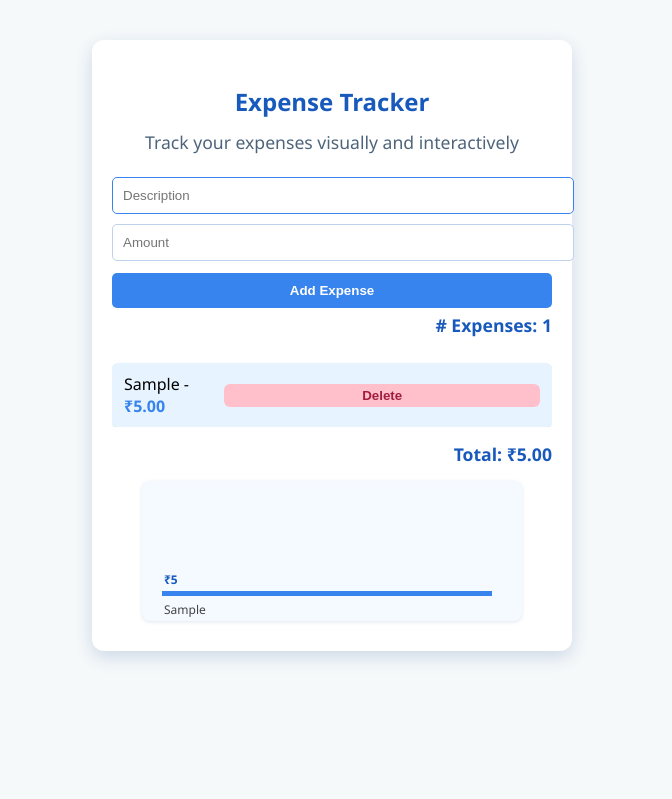
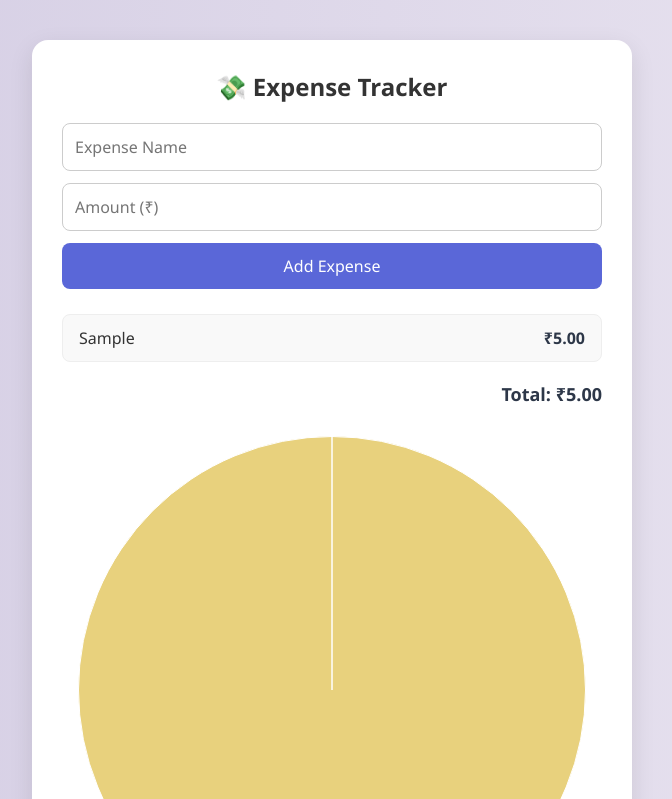
Before and after one commit to YuvaM-2006/Expense-tracker, a plain HTML site: page index.html in a window 1280 px wide. Both pictures are taken after typing "Sample", "5" into the empty fields and a click on the button "Add Expense". Shown: the top 799 px of the page, without its empty margins (308-980 px from the left). Drawn offline with nearby package versions, Linux system fonts and the light colour scheme.

Commit message:
Update index.html

```diff
--- a/index.html
+++ b/index.html
@@ -2,210 +2,196 @@
 <html lang="en">
 <head>
   <meta charset="UTF-8">
-  <title>Enhanced Expense Tracker</title>
+  <title>Expense Tracker</title>
+  <script src="https://cdn.jsdelivr.net/npm/chart.js"></script>
   <style>
-    body {
-      font-family: 'Segoe UI', Arial, sans-serif;
+    * {
+      box-sizing: border-box;
+      font-family: 'Segoe UI', Tahoma, Geneva, Verdana, sans-serif;
       margin: 0;
       padding: 0;
-      background: #f6f9fa;
     }
+
+    body {
+      background: linear-gradient(to right, #d3cce3, #e9e4f0);
+      padding: 40px;
+      display: flex;
+      justify-content: center;
+    }
+
     .container {
-      max-width: 440px;
-      background: #fff;
-      margin: 40px auto;
-      padding: 25px 20px 30px 20px;
-      border-radius: 12px;
-      box-shadow: 0 6px 18px #ccd7e6;
-      position: relative;
+      max-width: 600px;
+      background: white;
+      border-radius: 16px;
+      padding: 30px;
+      box-shadow: 0 8px 24px rgba(0, 0, 0, 0.1);
+      width: 100%;
     }
+
     h2 {
       text-align: center;
-      color: #185abc;
-      font-weight: 600;
-      margin-bottom: 10px;
+      margin-bottom: 20px;
+      color: #333;
     }
-    .info {
-      text-align: center;
-      margin: 12px 0 18px 0;
-      font-size: 1.1em;
-      color: #4d647b;
+
+    form {
+      display: flex;
+      flex-direction: column;
+      gap: 12px;
+      margin-bottom: 25px;
     }
-    input, button {
-      padding: 10px;
-      margin: 5px 0;
-      width: 100%;
-      border-radius: 5px;
-      border: 1px solid #bed2eb;
-      outline: none;
-      transition: border 0.2s;
+
+    input[type="text"],
+    input[type="number"] {
+      padding: 12px;
+      border: 1px solid #ccc;
+      border-radius: 8px;
+      font-size: 16px;
     }
-    input:focus {
-      border: 1.5px solid #3884ee;
+
+    button {
+      padding: 12px;
+      background-color: #5A67D8;
+      border: none;
+      color: white;
+      font-size: 16px;
+      border-radius: 8px;
+      cursor: pointer;
+      transition: background 0.3s;
     }
-    button {
-      background: #3884ee;
-      color: white;
-      font-weight: 600;
-      cursor: pointer;
-      border: none;
-      margin-top: 7px;
-      transition: background 0.2s;
+
+    button:hover {
+      background-color: #4C51BF;
     }
-    button:hover {
-      background: #185abc;
+
+    .expense-list {
+      margin-top: 20px;
     }
-    ul {
-      list-style: none;
-      padding: 0;
-      max-height: 200px;
-      overflow-y: auto;
-      margin-bottom: 15px;
-    }
-    li {
+
+    .expense-item {
       display: flex;
       justify-content: space-between;
       align-items: center;
-      background: #e7f3ff;
-      margin-top: 10px;
-      padding: 10px 12px;
-      border-radius: 6px;
-      box-shadow: 0 1px 2px #d2e3e9;
-      font-size: 1em;
+      padding: 12px 16px;
+      border: 1px solid #eee;
+      border-radius: 8px;
+      margin-bottom: 10px;
+      background: #f9f9f9;
     }
-    .amount {
-      font-weight: 600;
-      color: #3884ee;
+
+    .expense-item span:first-child {
+      font-weight: 500;
+      color: #333;
     }
-    .delete-btn {
-      background: #ffc0cb;
-      border: none;
-      color: #a01d3f;
+
+    .expense-item span:last-child {
       font-weight: bold;
-      padding: 4px 10px;
-      border-radius: 6px;
-      margin-left: 18px;
-      cursor: pointer;
-      transition: background 0.2s;
+      color: #2d3748;
     }
-    .delete-btn:hover {
-      background: #ba4157;
-      color: #fff;
+
+    .total {
+      margin-top: 20px;
+      font-size: 18px;
+      text-align: right;
+      font-weight: bold;
+      color: #2d3748;
     }
-    .total, .count {
-      text-align: right;
-      font-weight: 600;
-      font-size: 1.1em;
-      margin-bottom: 2px;
-      color: #185abc;
+
+    .chart-container {
+      margin-top: 30px;
     }
+
     canvas {
-      background: #f4faff;
-      border-radius: 8px;
-      display: block;
-      margin: 15px auto 0 auto;
-      box-shadow: 0 1px 4px #e1e8ee;
-    }
-    @media (max-width:500px) {
-      .container { max-width: 99vw; padding: 8vw 2vw; }
-      h2 { font-size: 1.5em; }
-      ul { max-height: 120px;}
-      canvas { width: 100%; }
+      max-width: 100%;
     }
   </style>
 </head>
 <body>
   <div class="container">
-    <h2>Expense Tracker</h2>
-    <div class="info">Track your expenses visually and interactively</div>
-    <form id="expense-form" autocomplete="off">
-      <input type="text" id="desc" placeholder="Description" required>
-      <input type="number" id="amount" placeholder="Amount" min="0.01" step="0.01" required>
+    <h2>💸 Expense Tracker</h2>
+    <form id="expense-form">
+      <input type="text" id="name" placeholder="Expense Name" required />
+      <input type="number" id="amount" placeholder="Amount (₹)" required />
       <button type="submit">Add Expense</button>
     </form>
-    <div class="count"># Expenses: <span id="expense-count">0</span></div>
-    <ul id="expenses-list"></ul>
-    <div class="total">Total: ₹<span id="total">0.00</span></div>
-    <canvas id="chart" width="380" height="140"></canvas>
+
+    <div class="expense-list" id="expense-list"></div>
+    <div class="total">Total: ₹<span id="total">0</span></div>
+
+    <div class="chart-container">
+      <canvas id="expenseChart"></canvas>
+    </div>
   </div>
+
   <script>
     const form = document.getElementById('expense-form');
-    const desc = document.getElementById('desc');
-    const amount = document.getElementById('amount');
-    const expensesList = document.getElementById('expenses-list');
-    const totalSpan = document.getElementById('total');
-    const countSpan = document.getElementById('expense-count');
-    const chart = document.getElementById('chart');
-    const ctx = chart.getContext('2d');
+    const nameInput = document.getElementById('name');
+    const amountInput = document.getElementById('amount');
+    const list = document.getElementById('expense-list');
+    const totalDisplay = document.getElementById('total');
 
-    let expenses = [];
+    let total = 0;
+    let expenseData = [];
 
-    function renderExpenses() {
-      expensesList.innerHTML = '';
-      let total = 0;
-      expenses.forEach((exp, idx) => {
-        const li = document.createElement('li');
-        li.innerHTML = `
-          <span>${exp.desc} - <span class="amount">₹${exp.amount.toFixed(2)}</span></span>
-          <button class="delete-btn" data-idx="${idx}">Delete</button>
-        `;
-        expensesList.appendChild(li);
-        total += exp.amount;
-      });
-      totalSpan.textContent = total.toFixed(2);
-      countSpan.textContent = expenses.length;
-    }
+    const ctx = document.getElementById('expenseChart').getContext('2d');
+    const chart = new Chart(ctx, {
+      type: 'pie',
+      data: {
+        labels: [],
+        datasets: [{
+          label: 'Expenses',
+          data: [],
+          backgroundColor: [],
+          borderWidth: 1
+        }]
+      },
+      options: {
+        responsive: true,
+        plugins: {
+          legend: {
+            position: 'bottom'
+          }
+        }
+      }
+    });
 
-    function renderChart() {
-      // Clear chart
-      ctx.clearRect(0, 0, chart.width, chart.height);
-      if (expenses.length === 0) {
-        ctx.fillStyle = '#aaa';
-        ctx.font = '15px Segoe UI, Arial';
-        ctx.fillText('Add expenses to see chart', 80, 75);
-        return;
-      }
-      let maxAmt = Math.max(...expenses.map(e => e.amount), 100);
-      let barW = Math.max(30, (chart.width - 40) / expenses.length - 10);
-      let space = 10;
-      expenses.forEach((e, i) => {
-        let barH = Math.round((e.amount / maxAmt) * (chart.height - 40));
-        ctx.fillStyle = '#3884ee';
-        ctx.fillRect(20 + i * (barW + space), chart.height - barH - 25, barW, barH);
-        ctx.fillStyle = '#444';
-        ctx.font = '12px Segoe UI';
-        ctx.fillText(e.desc.slice(0,10), 22 + i * (barW + space), chart.height - 7);
-        ctx.fillStyle = '#185abc';
-        ctx.font = 'bold 12px Segoe UI';
-        ctx.fillText('₹' + e.amount, 22 + i * (barW + space), chart.height - barH - 32);
-      });
+    function updateChart() {
+      chart.data.labels = expenseData.map(e => e.name);
+      chart.data.datasets[0].data = expenseData.map(e => e.amount);
+      chart.data.datasets[0].backgroundColor = expenseData.map(() =>
+        `hsl(${Math.floor(Math.random() * 360)}, 70%, 70%)`
+      );
+      chart.update();
     }
 
     form.addEventListener('submit', function(e) {
       e.preventDefault();
-      const description = desc.value.trim();
-      const value = parseFloat(amount.value);
-      if (!description || isNaN(value) || value <= 0) return;
-      expenses.push({desc: description, amount: value});
-      renderExpenses();
-      renderChart();
-      desc.value = '';
-      amount.value = '';
-      desc.focus();
+
+      const name = nameInput.value.trim();
+      const amount = parseFloat(amountInput.value);
+
+      if (!name || isNaN(amount) || amount <= 0) {
+        alert("Please enter valid expense name and amount.");
+        return;
+      }
+
+      // Display in list
+      const item = document.createElement('div');
+      item.className = 'expense-item';
+      item.innerHTML = `<span>${name}</span><span>₹${amount.toFixed(2)}</span>`;
+      list.appendChild(item);
+
+      // Update data
+      total += amount;
+      totalDisplay.textContent = total.toFixed(2);
+      expenseData.push({ name, amount });
+
+      updateChart();
+
+      // Clear inputs
+      nameInput.value = '';
+      amountInput.value = '';
     });
-
-    expensesList.addEventListener('click', function(e) {
-      if (e.target.classList.contains('delete-btn')) {
-        const idx = e.target.getAttribute('data-idx');
-        expenses.splice(idx, 1);
-        renderExpenses();
-        renderChart();
-      }
-    });
-
-    // Initial Render
-    renderExpenses();
-    renderChart();
   </script>
 </body>
 </html>
```
